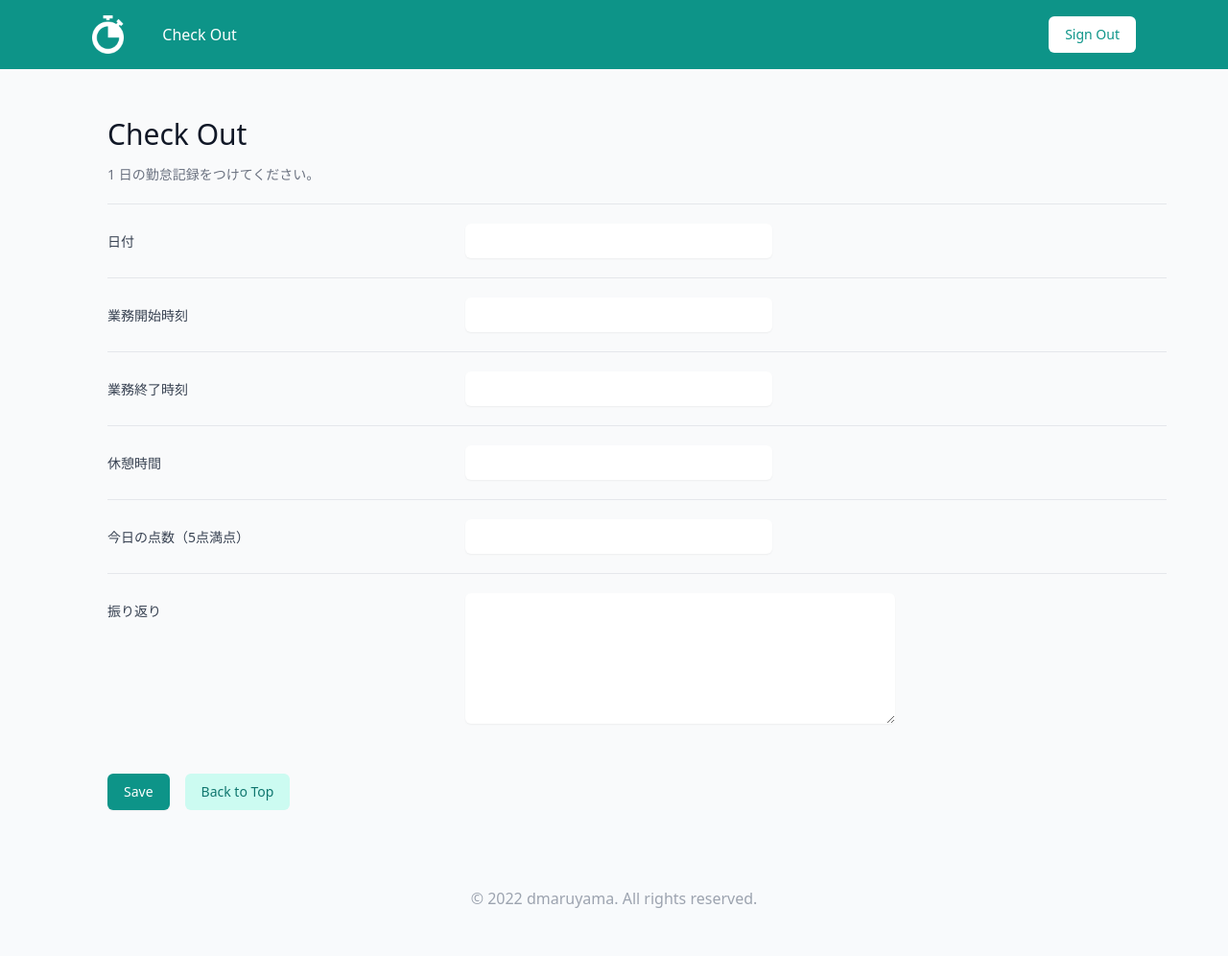
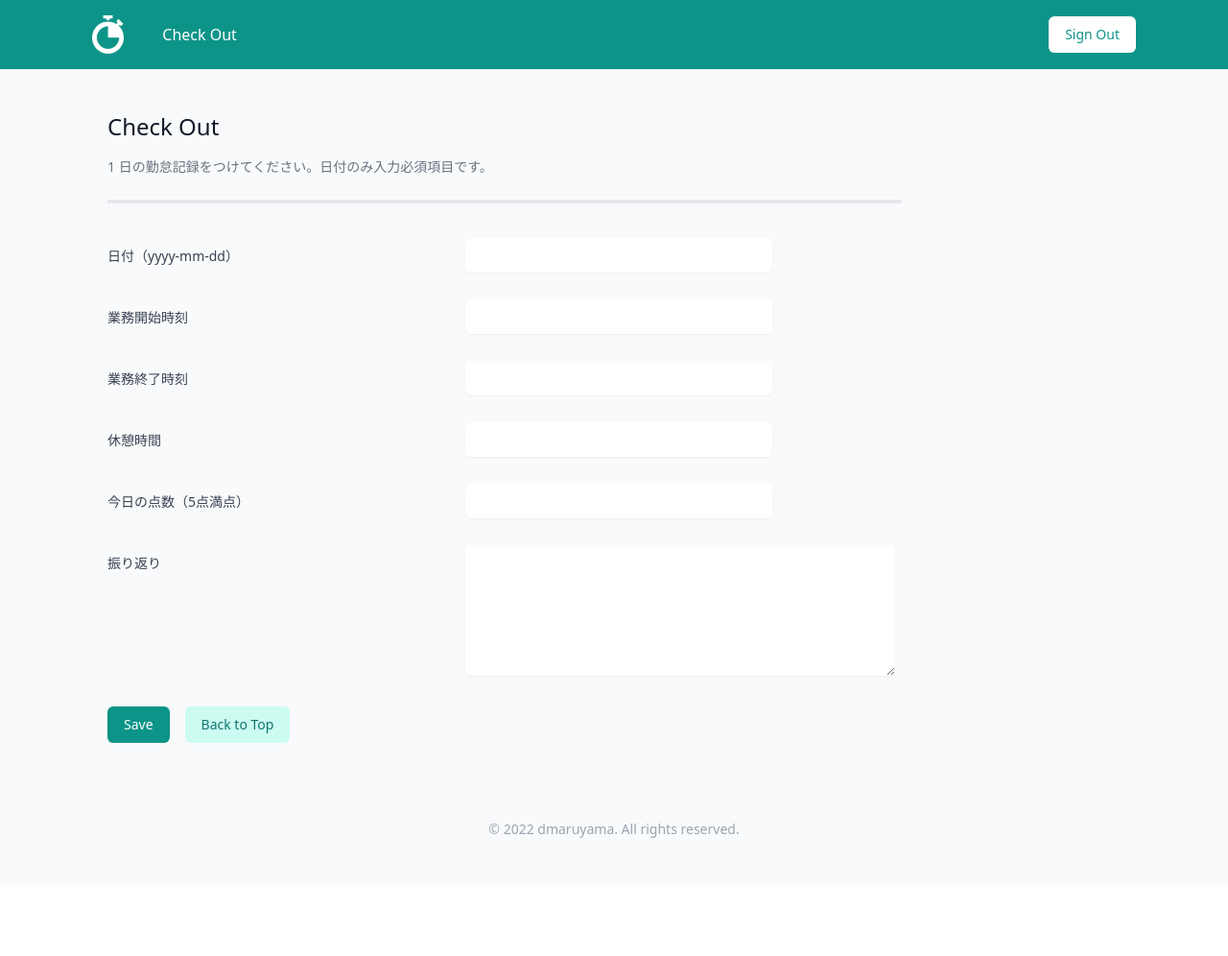
Before and after one commit to dmaruyama-51/work-management-app, a Django app: page /new/ in a window 1280 px wide. Shown: the whole page at 96% size. After the commit the page ends 873 px from the top, so only its background shows below. Run offline with Django 3.2, Linux system fonts and the light colour scheme; the visitor is signed in with stand-in values (Sample User, id 1); some libraries are stand-ins or nearby versions.

Commit message:
fix layout

```diff
--- a/templates/base.html
+++ b/templates/base.html
@@ -28,8 +28,8 @@
                 {% block content %}
                 {% endblock content %}
             </section>
-            {% include 'components/footer.html' %}
         </div>
+        {% include 'components/footer.html' %}
     </div>
 
 
--- a/templates/components/footer.html
+++ b/templates/components/footer.html
@@ -1,5 +1,5 @@
 <footer class="bg-slate-50">
     <div class="max-w-7xl mx-auto py-12 px-4 overflow-hidden sm:px-6 lg:px-8">
-        <p class="mt-8 text-center text-base text-gray-400">&copy; 2022 dmaruyama. All rights reserved.</p>
+        <p class="mt-8 text-center text-sm text-gray-400">&copy; 2022 dmaruyama. All rights reserved.</p>
     </div>
 </footer>
--- a/templates/new.html
+++ b/templates/new.html
@@ -8,59 +8,60 @@
 
 {% block content %}
 
-<form method="POST" class="ml-12 space-y-8">{% csrf_token %}
+<form method="POST" class="ml-12 space-y-6">{% csrf_token %}
     <div class="space-y-8 sm:space-y-5">
 
-      <div class="pt-8 space-y-6 sm:pt-6 sm:space-y-5">
-        <div>
-          <h3 class="text-3xl mb-5 leading-6 font-medium text-gray-900">Check Out</h3>
-          <p class="mt-1 max-w-2xl text-sm text-gray-500">1 日の勤怠記録をつけてください。</p>
+      <div class="pt-8 space-y-6 sm:pt-6 sm:space-y-5 ">
+        <div class="sm:border-b-4 sm:border-gray-200 w-9/12">
+          <h3 class="text-2xl mb-5 leading-6 font-medium text-gray-900">Check Out</h3>
+          <p class="pb-6 mt-1 text-sm text-gray-500">1 日の勤怠記録をつけてください。日付のみ入力必須項目です。</p>
         </div>
+
         <div class="space-y-6 sm:space-y-5">
 
-          <div class="sm:grid sm:grid-cols-3 sm:gap-4 sm:items-start sm:border-t sm:border-gray-200 sm:pt-5">
-            <label for="first-name" class="block text-sm font-medium text-gray-700 sm:mt-px sm:pt-2"> 日付 </label>
+          <div class="sm:grid sm:grid-cols-3 sm:gap-4 sm:items-start sm:pt-4">
+            <label for="first-name" class="block text-sm font-medium text-gray-700 sm:mt-px sm:pt-2"> 日付（yyyy-mm-dd）</label>
             <div class="mt-1 sm:mt-0 sm:col-span-2">
               <input type="text" name='date' id='id_date' class="p-2 max-w-lg block w-full shadow-sm focus:ring-teal-500 focus:border-teal-500 sm:max-w-xs lg:text-sm border-gray-300 rounded-md">
             </div>
           </div>
 
-          <div class="sm:grid sm:grid-cols-3 sm:gap-4 sm:items-start sm:border-t sm:border-gray-200 sm:pt-5">
+          <div class="sm:grid sm:grid-cols-3 sm:gap-4 sm:items-start sm:pt-2">
             <label for="first-name" class="block text-sm font-medium text-gray-700 sm:mt-px sm:pt-2"> 業務開始時刻 </label>
             <div class="mt-1 sm:mt-0 sm:col-span-2">
               <input type="text" name='start_time' id='id_start_time' class="p-2 max-w-lg block w-full shadow-sm focus:ring-teal-500 focus:border-teal-500 sm:max-w-xs lg:text-sm border-gray-300 rounded-md">
             </div>
           </div>
 
-          <div class="sm:grid sm:grid-cols-3 sm:gap-4 sm:items-start sm:border-t sm:border-gray-200 sm:pt-5">
+          <div class="sm:grid sm:grid-cols-3 sm:gap-4 sm:items-star sm:pt-2">
             <label for="first-name" class="block text-sm font-medium text-gray-700 sm:mt-px sm:pt-2"> 業務終了時刻 </label>
             <div class="mt-1 sm:mt-0 sm:col-span-2">
               <input type="text" name='end_time' id='id_end_time' class="p-2 max-w-lg block w-full shadow-sm focus:ring-teal-500 focus:border-teal-500 sm:max-w-xs lg:text-sm border-gray-300 rounded-md">
             </div>
           </div>
 
-          <div class="sm:grid sm:grid-cols-3 sm:gap-4 sm:items-start sm:border-t sm:border-gray-200 sm:pt-5">
+          <div class="sm:grid sm:grid-cols-3 sm:gap-4 sm:items-star sm:pt-2">
             <label for="first-name" class="block text-sm font-medium text-gray-700 sm:mt-px sm:pt-2"> 休憩時間 </label>
             <div class="mt-1 sm:mt-0 sm:col-span-2">
               <input type="number" name='rest_time' id='id_rest_time' class="p-2 max-w-lg block w-full shadow-sm focus:ring-teal-500 focus:border-teal-500 sm:max-w-xs lg:text-sm border-gray-300 rounded-md">
             </div>
           </div>
 
-          <div class="sm:grid sm:grid-cols-3 sm:gap-4 sm:items-start sm:border-t sm:border-gray-200 sm:pt-5">
+          <div class="sm:grid sm:grid-cols-3 sm:gap-4 sm:items-star sm:pt-2">
             <label for="first-name" class="block text-sm font-medium text-gray-700 sm:mt-px sm:pt-2"> 今日の点数（5点満点） </label>
             <div class="mt-1 sm:mt-0 sm:col-span-2">
               <input type="number" name='rating' id='id_rating' class="p-2 max-w-lg block w-full shadow-sm focus:ring-teal-500 focus:border-teal-500 sm:max-w-xs lg:text-sm border-gray-300 rounded-md">
             </div>
           </div>
 
-          <div class="sm:grid sm:grid-cols-3 sm:gap-4 sm:items-start sm:border-t sm:border-gray-200 sm:pt-5">
+          <div class="sm:grid sm:grid-cols-3 sm:gap-4 sm:items-star sm:pt-2">
             <label class="block text-sm font-medium text-gray-700 sm:mt-px sm:pt-2"> 振り返り </label>
             <div class="mt-1 sm:mt-0 sm:col-span-2">
               <textarea rows="6" type="text" name='comment' id='id_comment' class="p-2 shadow-sm focus:ring-teal-500 focus:border-teal-500 block w-full sm:max-w-md sm:text-sm border-gray-300 rounded-md"></textarea>
             </div>
-          </div>
         </div>
       </div>
+    </div>
     </div>
 
     {% if error_msg %}
@@ -71,7 +72,7 @@
     </div>
     {% endif %}
 
-    <div class="pt-5">
+    <div class="pt-2">
       <div class="flex justify-start">
         <button type="submit" class="inline-flex justify-center py-2 px-4 border border-transparent shadow-sm text-sm font-medium rounded-md text-white bg-teal-600 hover:bg-teal-700 focus:outline-none focus:ring-2 focus:ring-offset-2 focus:ring-teal-500">Save</button>
         <button type="button" class="ml-4 inline-flex items-center px-4 py-2 border border-transparent text-sm font-medium rounded-md text-teal-700 bg-teal-100 hover:bg-teal-200 focus:outline-none focus:ring-2 focus:ring-offset-2 focus:ring-teal-500"><a href="{% url 'time_management:index' %}">Back to Top</a></button>
```
Also changed, not shown: templates/detail.html (+17 -14 lines), templates/edit.html (+12 -12 lines), templates/index.html (+5 -2 lines).
